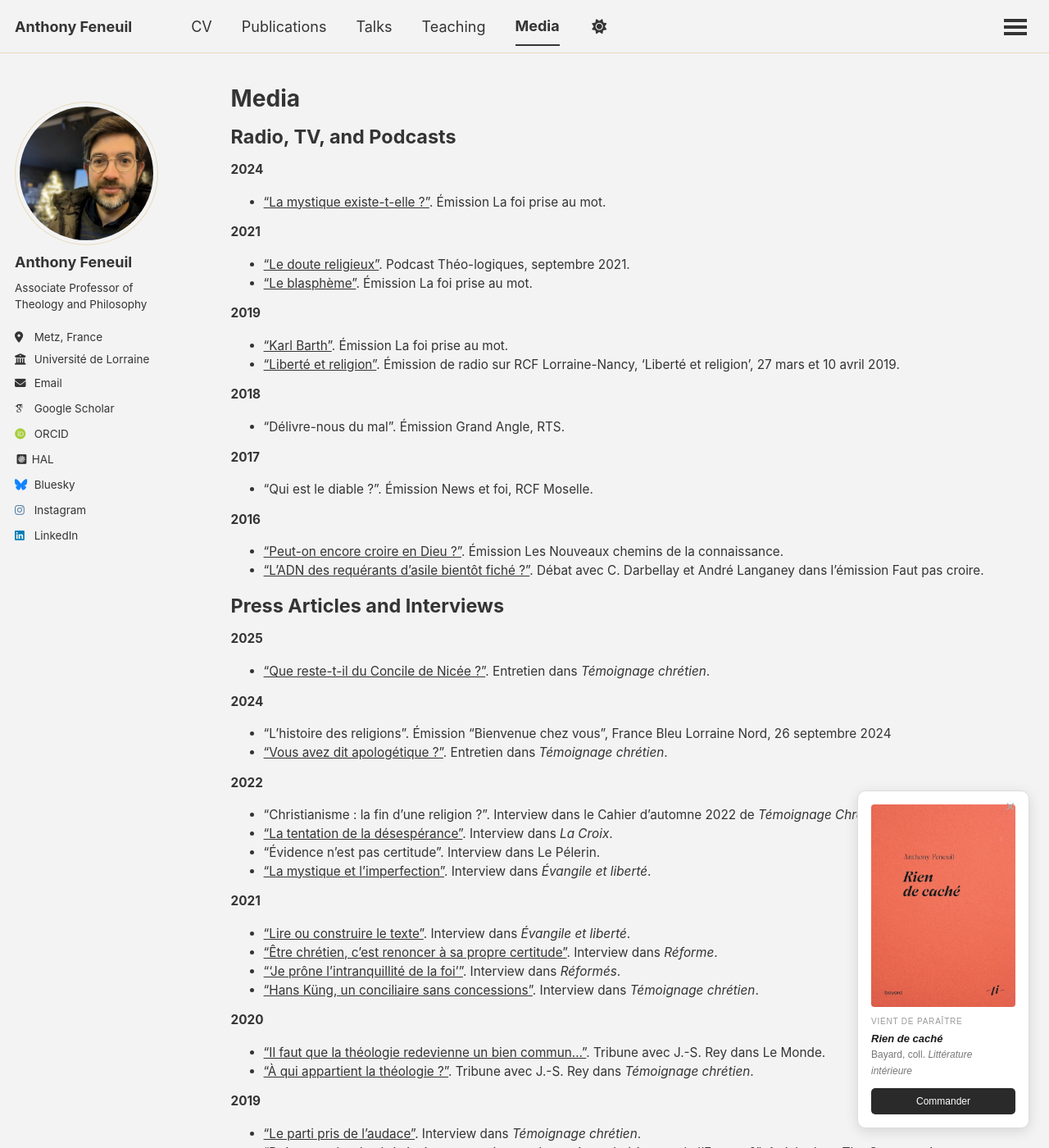
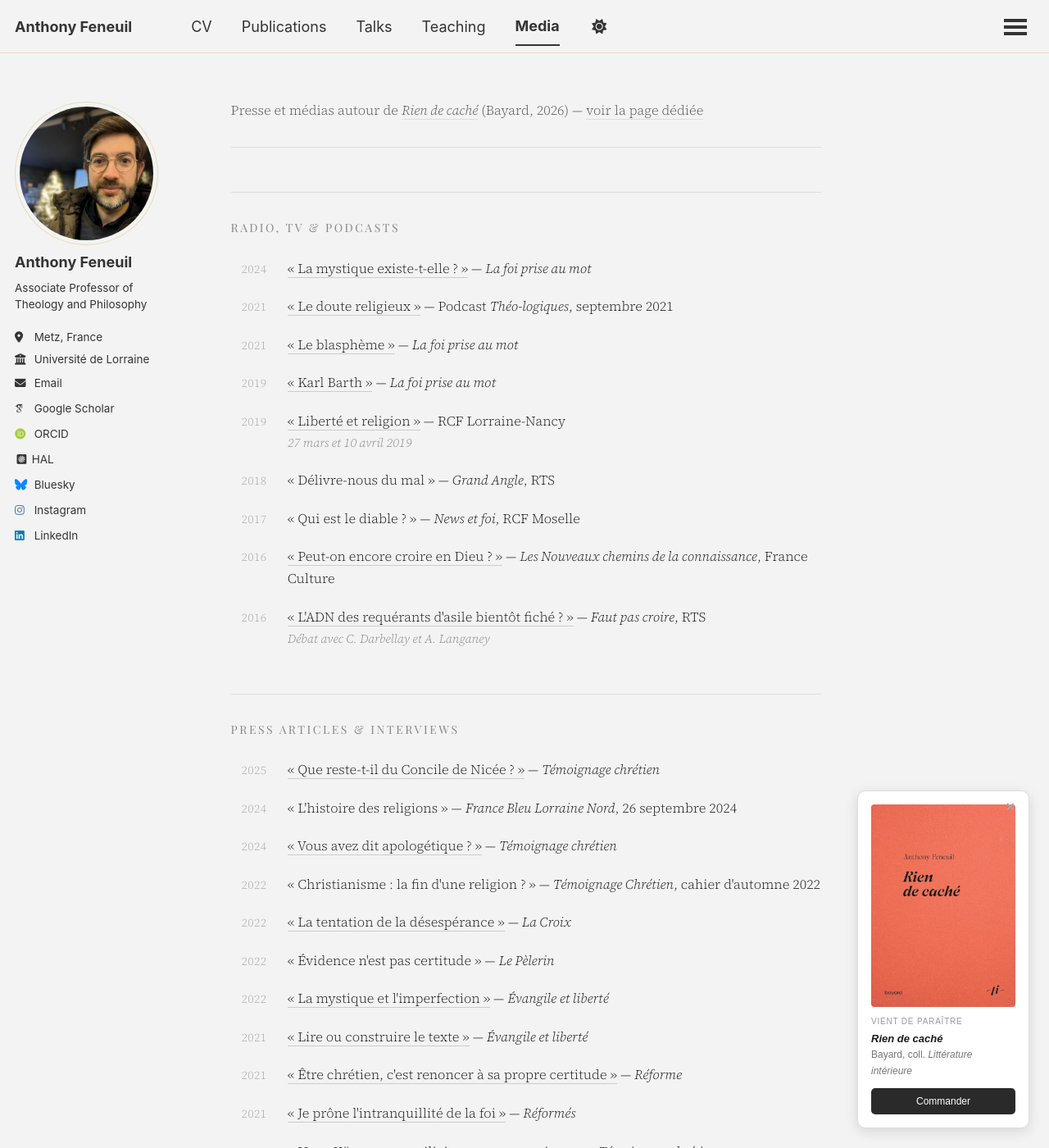
Before and after one commit to anfnl/anfnl.github.io, a Jekyll site: the page built from _pages/media.md, in a window 1280 px wide and 1400 px high. Shown: the whole window at 82% size. Built offline with Jekyll 4.4.1, drawn with Linux system fonts in a browser that asks for light colours; some web fonts are replaced; a script that is not in the unit is left out; some of the changed text lies outside the part shown.

Commit message:
Update media.md

```diff
--- a/_pages/media.md
+++ b/_pages/media.md
@@ -1,98 +1,104 @@
 ---
 layout: archive
-title: "Media"
+title: ""
 permalink: /media/
 author_profile: true
 ---
-## Radio, TV, and Podcasts
 
-**2024**
+<link href="https://fonts.googleapis.com/css2?family=Playfair+Display:ital,wght@0,400;0,600;1,400&family=Source+Serif+4:ital,wght@0,300;0,400;1,300&display=swap" rel="stylesheet">
 
-* ["La mystique existe-t-elle ?"](https://www.youtube.com/watch?v=LKYhYCBGcS0). Émission La foi prise au mot.
+<style>
+.med-wrap { font-family: 'Source Serif 4', Georgia, serif; color: #1a1a1a; max-width: 720px; }
 
-**2021**
+.med-rdc { font-size: 0.9rem; font-weight: 300; color: #555; margin-bottom: 2.5rem; padding-bottom: 1.8rem; border-bottom: 1px solid #ddd; }
+.med-rdc a { color: #555; text-decoration: none; border-bottom: 1px solid #ddd; transition: border-color 0.15s; }
+.med-rdc a:hover { border-color: #555; }
 
-* ["Le doute religieux"](https://shows.acast.com/theo-logiques/episodes/le-doute-religieux). Podcast Théo-logiques, septembre 2021.
-* ["Le blasphème"](https://youtu.be/63uLLkCM1K0). Émission La foi prise au mot.
+.med-section-title { font-family: 'Playfair Display', serif; font-size: 0.78rem; letter-spacing: 0.18em; text-transform: uppercase; color: #888; margin: 3rem 0 1.4rem 0; font-weight: 400; border-top: 1px solid #ddd; padding-top: 1.8rem; }
+.med-section-title:first-of-type { margin-top: 0; border-top: none; padding-top: 0; }
 
-**2019**
+.med-entry { display: flex; gap: 1.4rem; margin-bottom: 1.1rem; align-items: baseline; }
+.med-year { flex: 0 0 44px; font-size: 0.78rem; color: #aaa; font-weight: 300; letter-spacing: 0.03em; text-align: right; }
+.med-body { flex: 1; font-size: 0.9rem; line-height: 1.65; font-weight: 300; color: #1a1a1a; }
+.med-body a { color: #1a1a1a; text-decoration: none; border-bottom: 1px solid #ccc; transition: border-color 0.15s; }
+.med-body a:hover { border-color: #1a1a1a; }
+.med-body em { font-style: italic; }
+.med-note { font-size: 0.82rem; color: #888; font-style: italic; display: block; margin-top: 0.1rem; }
 
-* ["Karl Barth"](https://youtu.be/6yRU5yXS7n0). Émission La foi prise au mot.
-* ["Liberté et religion"](https://rcf.fr/culture/philosophie/liberte-et-religion-1ere-partie). Émission de radio sur RCF Lorraine-Nancy, ‘Liberté et religion’, 27 mars et 10 avril 2019.
+@media (max-width: 500px) {
+  .med-entry { flex-direction: column; gap: 0.2rem; }
+  .med-year { text-align: left; }
+}
+</style>
 
-**2018**
+<div class="med-wrap">
 
-* "Délivre-nous du mal". Émission Grand Angle, RTS.
+<p class="med-rdc">Presse et médias autour de <a href="/rien-de-cache/"><em>Rien de caché</em></a> (Bayard, 2026) — <a href="/rien-de-cache/">voir la page dédiée</a></p>
 
-**2017**
+<p class="med-section-title">Radio, TV & Podcasts</p>
 
-* "Qui est le diable ?". Émission News et foi, RCF Moselle.
+<div class="med-entry"><div class="med-year">2024</div><div class="med-body"><a href="https://www.youtube.com/watch?v=LKYhYCBGcS0">« La mystique existe-t-elle ? »</a> — <em>La foi prise au mot</em></div></div>
 
-**2016**
+<div class="med-entry"><div class="med-year">2021</div><div class="med-body"><a href="https://shows.acast.com/theo-logiques/episodes/le-doute-religieux">« Le doute religieux »</a> — Podcast <em>Théo-logiques</em>, septembre 2021</div></div>
 
-* ["Peut-on encore croire en Dieu ?"](https://www.franceculture.fr/emissions/les-nouveaux-chemins-de-la-connaissance/les-nouveaux-chemins-de-la-connaissance-mercredi-1). Émission Les Nouveaux chemins de la connaissance.
-* ["L’ADN des requérants d’asile bientôt fiché ?"](https://www.rts.ch/religion/faut-pas-croire/5693428-l-adn-des-requerants-d-asile-bientot-fiche-.html). Débat avec C. Darbellay et André Langaney dans l'émission Faut pas croire.
+<div class="med-entry"><div class="med-year">2021</div><div class="med-body"><a href="https://youtu.be/63uLLkCM1K0">« Le blasphème »</a> — <em>La foi prise au mot</em></div></div>
 
+<div class="med-entry"><div class="med-year">2019</div><div class="med-body"><a href="https://youtu.be/6yRU5yXS7n0">« Karl Barth »</a> — <em>La foi prise au mot</em></div></div>
 
+<div class="med-entry"><div class="med-year">2019</div><div class="med-body"><a href="https://rcf.fr/culture/philosophie/liberte-et-religion-1ere-partie">« Liberté et religion »</a> — RCF Lorraine-Nancy<span class="med-note">27 mars et 10 avril 2019</span></div></div>
 
-## Press Articles and Interviews
+<div class="med-entry"><div class="med-year">2018</div><div class="med-body">« Délivre-nous du mal » — <em>Grand Angle</em>, RTS</div></div>
 
-**2025**
+<div class="med-entry"><div class="med-year">2017</div><div class="med-body">« Qui est le diable ? » — <em>News et foi</em>, RCF Moselle</div></div>
 
-* ["Que reste-t-il du Concile de Nicée ?"](https://www.temoignagechretien.fr/que-reste-t-il-du-concile-de-nicee/). Entretien dans _Témoignage chrétien_.
+<div class="med-entry"><div class="med-year">2016</div><div class="med-body"><a href="https://www.franceculture.fr/emissions/les-nouveaux-chemins-de-la-connaissance/les-nouveaux-chemins-de-la-connaissance-mercredi-1">« Peut-on encore croire en Dieu ? »</a> — <em>Les Nouveaux chemins de la connaissance</em>, France Culture</div></div>
 
-**2024**
+<div class="med-entry"><div class="med-year">2016</div><div class="med-body"><a href="https://www.rts.ch/religion/faut-pas-croire/5693428-l-adn-des-requerants-d-asile-bientot-fiche-.html">« L'ADN des requérants d'asile bientôt fiché ? »</a> — <em>Faut pas croire</em>, RTS<span class="med-note">Débat avec C. Darbellay et A. Langaney</span></div></div>
 
-* "L'histoire des religions". Émission "Bienvenue chez vous", France Bleu Lorraine Nord, 26 septembre 2024
-* ["Vous avez dit apologétique ?"](https://www.temoignagechretien.fr/vous-avez-dit-apologetique/). Entretien dans _Témoignage chrétien_.
+<p class="med-section-title">Press Articles & Interviews</p>
 
-**2022**
+<div class="med-entry"><div class="med-year">2025</div><div class="med-body"><a href="https://www.temoignagechretien.fr/que-reste-t-il-du-concile-de-nicee/">« Que reste-t-il du Concile de Nicée ? »</a> — <em>Témoignage chrétien</em></div></div>
 
-* "Christianisme : la fin d’une religion ?". Interview dans le Cahier d'automne 2022 de _Témoignage Chrétien_.
-* ["La tentation de la désespérance"](https://www.la-croix.com/tentation-desesperance-2022-03-11-1101204332). Interview dans _La Croix_.
-* "Évidence n'est pas certitude". Interview dans Le Pélerin.
-* ["La mystique et l’imperfection"](https://www.evangile-et-liberte.net/2022/01/la-mystique-et-limperfection/). Interview dans _Évangile et liberté_.
+<div class="med-entry"><div class="med-year">2024</div><div class="med-body">« L'histoire des religions » — <em>France Bleu Lorraine Nord</em>, 26 septembre 2024</div></div>
 
-**2021**
+<div class="med-entry"><div class="med-year">2024</div><div class="med-body"><a href="https://www.temoignagechretien.fr/vous-avez-dit-apologetique/">« Vous avez dit apologétique ? »</a> — <em>Témoignage chrétien</em></div></div>
 
-* ["Lire ou construire le texte"](https://www.evangile-et-liberte.net/2021/11/lire-ou-construire-le-texte/). Interview dans _Évangile et liberté_.
-* ["Être chrétien, c’est renoncer à sa propre certitude"](https://www.reforme.net/theologie/2021/09/23/anthony-feneuil-%E2%80%84etre-chretien-cest-renoncer-a-sa-propre-certitude%E2%80%84/). Interview dans _Réforme_.
-* ["‘Je prône l'intranquillité de la foi’"](https://www.reformes.ch/portraits/2021/06/anthony-feneuil-je-prone-lintranquillite-de-la-foi-reformes-juillet-aout-2021). Interview dans _Réformés_.
-* ["Hans Küng, un conciliaire sans concessions"](https://www.temoignagechretien.fr/hans-kung-un-conciliaire-sans-concessions/). Interview dans _Témoignage chrétien_.
+<div class="med-entry"><div class="med-year">2022</div><div class="med-body">« Christianisme : la fin d'une religion ? » — <em>Témoignage Chrétien</em>, cahier d'automne 2022</div></div>
 
-**2020**
+<div class="med-entry"><div class="med-year">2022</div><div class="med-body"><a href="https://www.la-croix.com/tentation-desesperance-2022-03-11-1101204332">« La tentation de la désespérance »</a> — <em>La Croix</em></div></div>
 
-* ["Il faut que la théologie redevienne un bien commun..."](https://www.lemonde.fr/idees/article/2020/10/11/il-faut-que-la-theologie-redevienne-un-bien-commun-et-se-developpe-dans-les-universites-publiques_6055596_3232.html). Tribune avec J.-S. Rey dans Le Monde.
-* ["À qui appartient la théologie ?"](https://www.temoignagechretien.fr/a-qui-appartient-la-theologie/). Tribune avec J.-S. Rey dans _Témoignage chrétien_.
+<div class="med-entry"><div class="med-year">2022</div><div class="med-body">« Évidence n'est pas certitude » — <em>Le Pèlerin</em></div></div>
 
-**2019**
+<div class="med-entry"><div class="med-year">2022</div><div class="med-body"><a href="https://www.evangile-et-liberte.net/2022/01/la-mystique-et-limperfection/">« La mystique et l'imperfection »</a> — <em>Évangile et liberté</em></div></div>
 
-* ["Le parti pris de l’audace"](https://www.temoignagechretien.fr/le-parti-pris-de-laudace/). Interview dans _Témoignage chrétien_.
-* ["Doit-on parler de christianisme européen ou des racines chrétiennes de l’Europe ?"](https://theconversation.com/doit-on-parler-de-christianisme-europeen-ou-des-racines-chretiennes-de-leurope-115483). Article dans _The Conversation_.
+<div class="med-entry"><div class="med-year">2021</div><div class="med-body"><a href="https://www.evangile-et-liberte.net/2021/11/lire-ou-construire-le-texte/">« Lire ou construire le texte »</a> — <em>Évangile et liberté</em></div></div>
 
-**2018**
+<div class="med-entry"><div class="med-year">2021</div><div class="med-body"><a href="https://www.reforme.net/theologie/2021/09/23/anthony-feneuil-%E2%80%84etre-chretien-cest-renoncer-a-sa-propre-certitude%E2%80%84/">« Être chrétien, c'est renoncer à sa propre certitude »</a> — <em>Réforme</em></div></div>
 
-* ["Comment bien mentir aux enfants ? Trump, le Père Noël et la théologie d’après Platon"](https://theconversation.com/comment-bien-mentir-aux-enfants-trump-le-pere-noel-et-la-theologie-dapres-platon-109233). Article dans _The Conversation_.
+<div class="med-entry"><div class="med-year">2021</div><div class="med-body"><a href="https://www.reformes.ch/portraits/2021/06/anthony-feneuil-je-prone-lintranquillite-de-la-foi-reformes-juillet-aout-2021">« Je prône l'intranquillité de la foi »</a> — <em>Réformés</em></div></div>
 
-**2017**
+<div class="med-entry"><div class="med-year">2021</div><div class="med-body"><a href="https://www.temoignagechretien.fr/hans-kung-un-conciliaire-sans-concessions/">« Hans Küng, un conciliaire sans concessions »</a> — <em>Témoignage chrétien</em></div></div>
 
-* ["Y a-t-il une femme dans la Trinité ? Le genre trouble du Saint Esprit"](https://theconversation.com/y-a-t-il-une-femme-dans-la-trinite-le-genre-trouble-du-saint-esprit-88895). Article dans _The Conversation_.
-* "Une nouvelle traduction du Notre Père". Dans Église de Metz
+<div class="med-entry"><div class="med-year">2020</div><div class="med-body"><a href="https://www.lemonde.fr/idees/article/2020/10/11/il-faut-que-la-theologie-redevienne-un-bien-commun-et-se-developpe-dans-les-universites-publiques_6055596_3232.html">« Il faut que la théologie redevienne un bien commun… »</a> — <em>Le Monde</em><span class="med-note">Tribune avec J.-S. Rey</span></div></div>
 
-**2016**
+<div class="med-entry"><div class="med-year">2020</div><div class="med-body"><a href="https://www.temoignagechretien.fr/a-qui-appartient-la-theologie/">« À qui appartient la théologie ? »</a> — <em>Témoignage chrétien</em><span class="med-note">Tribune avec J.-S. Rey</span></div></div>
 
-* ["Coran dicté, Bible inspirée ? Ce serait trop facile..."](https://theconversation.com/coran-dicte-bible-inspiree-ce-serait-trop-facile-65212). Article dans _The Conversation_.
+<div class="med-entry"><div class="med-year">2019</div><div class="med-body"><a href="https://www.temoignagechretien.fr/le-parti-pris-de-laudace/">« Le parti pris de l'audace »</a> — <em>Témoignage chrétien</em></div></div>
 
-**2015**
+<div class="med-entry"><div class="med-year">2019</div><div class="med-body"><a href="https://theconversation.com/doit-on-parler-de-christianisme-europeen-ou-des-racines-chretiennes-de-leurope-115483">« Doit-on parler de christianisme européen ou des racines chrétiennes de l'Europe ? »</a> — <em>The Conversation</em></div></div>
 
-* ["Il n’y a pas à opposer antispécisme et humanisme"](https://protestinfo.ch/201610208157/8157-il-n-y-a-pas-a-opposer-humanisme-et-antispecisme.html). Interview dans _Protestinfo_.
+<div class="med-entry"><div class="med-year">2018</div><div class="med-body"><a href="https://theconversation.com/comment-bien-mentir-aux-enfants-trump-le-pere-noel-et-la-theologie-dapres-platon-109233">« Comment bien mentir aux enfants ? Trump, le Père Noël et la théologie d'après Platon »</a> — <em>The Conversation</em></div></div>
 
+<div class="med-entry"><div class="med-year">2017</div><div class="med-body"><a href="https://theconversation.com/y-a-t-il-une-femme-dans-la-trinite-le-genre-trouble-du-saint-esprit-88895">« Y a-t-il une femme dans la Trinité ? Le genre trouble du Saint Esprit »</a> — <em>The Conversation</em></div></div>
 
-**2013**
+<div class="med-entry"><div class="med-year">2017</div><div class="med-body">« Une nouvelle traduction du Notre Père » — <em>Église de Metz</em></div></div>
 
-* "Et si c’était l’incroyance qui parle le mieux du christianisme ?". Interview donnée pour _Le Courrier_ (Genève)
+<div class="med-entry"><div class="med-year">2016</div><div class="med-body"><a href="https://theconversation.com/coran-dicte-bible-inspiree-ce-serait-trop-facile-65212">« Coran dicté, Bible inspirée ? Ce serait trop facile… »</a> — <em>The Conversation</em></div></div>
 
-**2012**
+<div class="med-entry"><div class="med-year">2015</div><div class="med-body"><a href="https://protestinfo.ch/201610208157/8157-il-n-y-a-pas-a-opposer-humanisme-et-antispecisme.html">« Il n'y a pas à opposer antispécisme et humanisme »</a> — <em>Protestinfo</em></div></div>
 
-* "Participations au mensuel La Vie Protestante (2013-2014)" :
-* 'L’érotisme est la figure de la foi qui déplace les montagnes’ (février 2013) ; ‘On ne peut pas évacuer les spiritualités. Interview avec Luc Ferry’ (mars 2014) ;  Éditorial : ‘Le christianisme, une richesse pour les incroyants ...et même pour les croyants !’ (mars 2014) ; ‘Charles Péguy : l’éternité de Dieu pour le présent’ (juillet 2014) ; ‘Être enfant : un défi chrétien’ (septembre 2014) ; ‘Protestantisme nord-américain : quelques grandes figures féminines’ (octobre 2014) ; Chronique d'éthique et de politique chaque mois de septembre 2013 à août 2014.
+<div class="med-entry"><div class="med-year">2013</div><div class="med-body">« Et si c'était l'incroyance qui parle le mieux du christianisme ? » — <em>Le Courrier</em>, Genève</div></div>
+
+<div class="med-entry"><div class="med-year">2012–14</div><div class="med-body">Chroniques et articles — <em>La Vie Protestante</em><span class="med-note">Chroniques mensuelles (sept. 2013 – août 2014) ; articles sur Péguy, Luc Ferry, le christianisme et les incroyants, etc.</span></div></div>
+
+</div>
```
